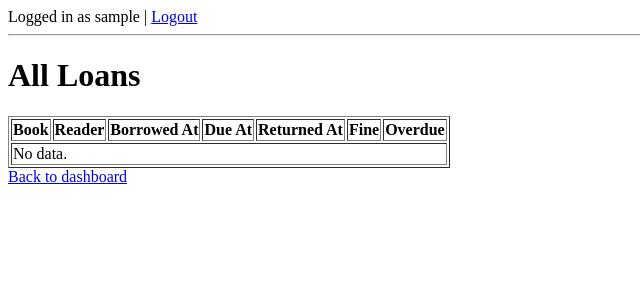
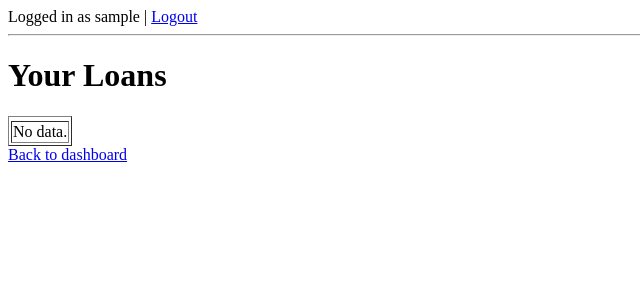
Before and after one commit to technischools-lublin/library-managment-app, a Django app: page /loans/ in a window 1280 px wide. Shown: the top 300 px of the page, without its empty margins (0-640 px from the left). Run offline with Django 5.2, Linux system fonts and the light colour scheme; the visitor is signed in with stand-in values (Sample User, id 1); data comes from the database, SQL or seed files in the repository; data that the repository does not hold is empty.

Commit message:
Added loan view for user

```diff
--- a/app/libraryapp/catalog/templates/catalog/books_list.html
+++ b/app/libraryapp/catalog/templates/catalog/books_list.html
@@ -11,7 +11,4 @@
   </li>
   {% endfor %}
 </ul>
-<a href="/reader"
->Back to dashboard</a
->
 {% endblock %}
--- a/app/libraryapp/catalog/urls.py
+++ b/app/libraryapp/catalog/urls.py
@@ -7,5 +7,4 @@ urlpatterns = [
     path('books/', views.books_list, name='books_list'),
     path("books/<int:pk>/", views.book_details, name="book_details"),
     path("loans/", views.loans, name="loans"),
-    path("books/add/", views.book_add, name="book_add"),
 ]
--- a/app/libraryapp/catalog/views.py
+++ b/app/libraryapp/catalog/views.py
@@ -10,7 +10,6 @@ from users.models import Loan
 from users.views import staff_required
 
 from .models import Book
-from .forms import BookForm
 
 @login_required
 def books_list(request):
@@ -24,14 +23,21 @@ def book_details(request, pk):
 
 @login_required
 def loans(request):
-    loans = Loan.objects.select_related('book', 'reader__user').all()
+    reader = getattr(request.user, 'reader', None)
+    if not reader:
+        return render(request, 'catalog/loans.html', {
+            'title': 'Your Loans',
+            'headers': [],
+            'rows': []
+        })
 
-    headers = ['Book', 'Reader', 'Borrowed At', 'Due At', 'Returned At', 'Fine', 'Overdue']
+    loans = Loan.objects.filter(reader=reader).select_related('book', 'reader__user')
+
+    headers = ['Book', 'Borrowed At', 'Due At', 'Returned At', 'Fine', 'Overdue']
     rows = []
     for loan in loans:
         rows.append([
             loan.book.title,
-            loan.reader.user.get_full_name(),
             loan.borrowed_at,
             loan.due_at,
             loan.returned_at or '',
@@ -40,19 +46,7 @@ def loans(request):
         ])
 
     return render(request, 'catalog/loans.html', {
-        'title': 'All Loans',
+        'title': 'Your Loans',
         'headers': headers,
         'rows': rows
     })
-
-@login_required
-@staff_required
-def book_add(request):
-    if request.method == "POST":
-        form = BookForm(request.POST)
-        if form.is_valid():
-            form.save()
-            return redirect("catalog:books_list")
-    else:
-        form = BookForm()
-    return render(request, "catalog/book_form.html", {"form": form})
--- a/app/libraryapp/users/forms.py
+++ b/app/libraryapp/users/forms.py
@@ -86,3 +86,8 @@ class LoanForm(forms.ModelForm):
         if not book.is_available:
             raise ValidationError("This book is currently on loan.")
         return book
+
+class BookForm(forms.ModelForm):
+    class Meta:
+        model = Book
+        fields = '__all__'
--- a/app/libraryapp/users/templates/users/librarian_dashboard.html
+++ b/app/libraryapp/users/templates/users/librarian_dashboard.html
@@ -4,7 +4,7 @@
 <h1>Librarian dashboard</h1>
 <ul>
   <li><a href="{% url 'catalog:books_list' %}">Books</a></li>
-  <li><a href="{% url 'catalog:book_add' %}">Add book</a></li>
+  <li><a href="{% url 'users:book_add' %}">Add book</a></li>
   <li><a href="{% url 'users:readers_list' %}">Readers</a></li>
   <li><a href="{% url 'users:loan_add' %}">New loan</a></li>
   <li><a href="{% url 'users:loans_active' %}">Active loans</a></li>
--- a/app/libraryapp/users/urls.py
+++ b/app/libraryapp/users/urls.py
@@ -12,6 +12,7 @@ urlpatterns = [
     path("logout/", views.logout_view, name="logout"),
     path("home/", views.home, name="home"),
     path("readers/add/", views.reader_add, name="reader_add"),
+    path("books/add/", views.book_add, name="book_add"),
 
     path("readers/", views.readers_list, name="readers_list"),
     path("readers/add/", views.reader_add, name="reader_add"),
```
Also changed, not shown: app/libraryapp/catalog/forms.py (deleted, +0 -7 lines), app/libraryapp/users/views.py (+14 -1 lines), app/libraryapp/users/templates/users/book_form.html (renamed from app/libraryapp/catalog/templates/catalog/book_form.html).
